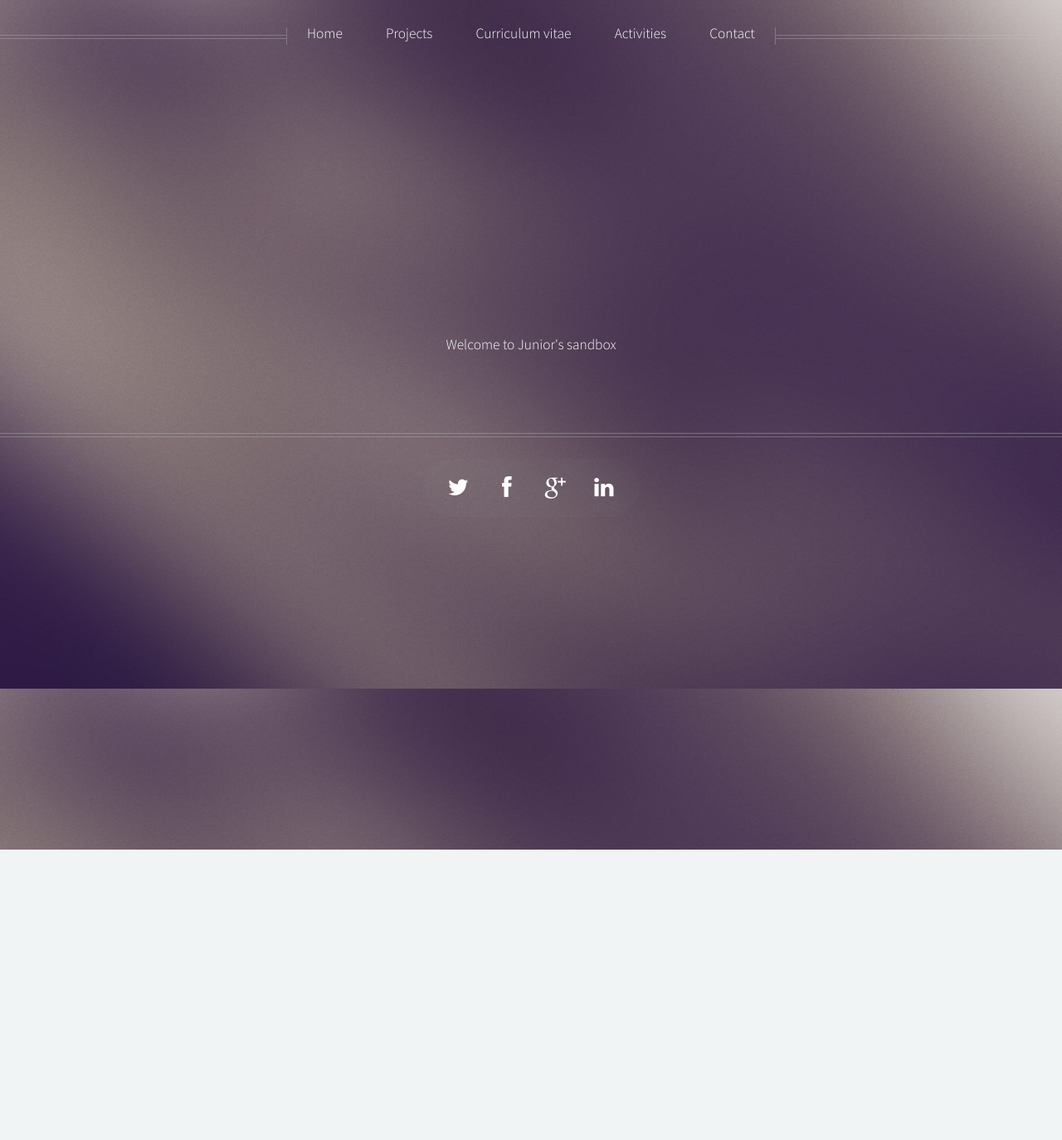
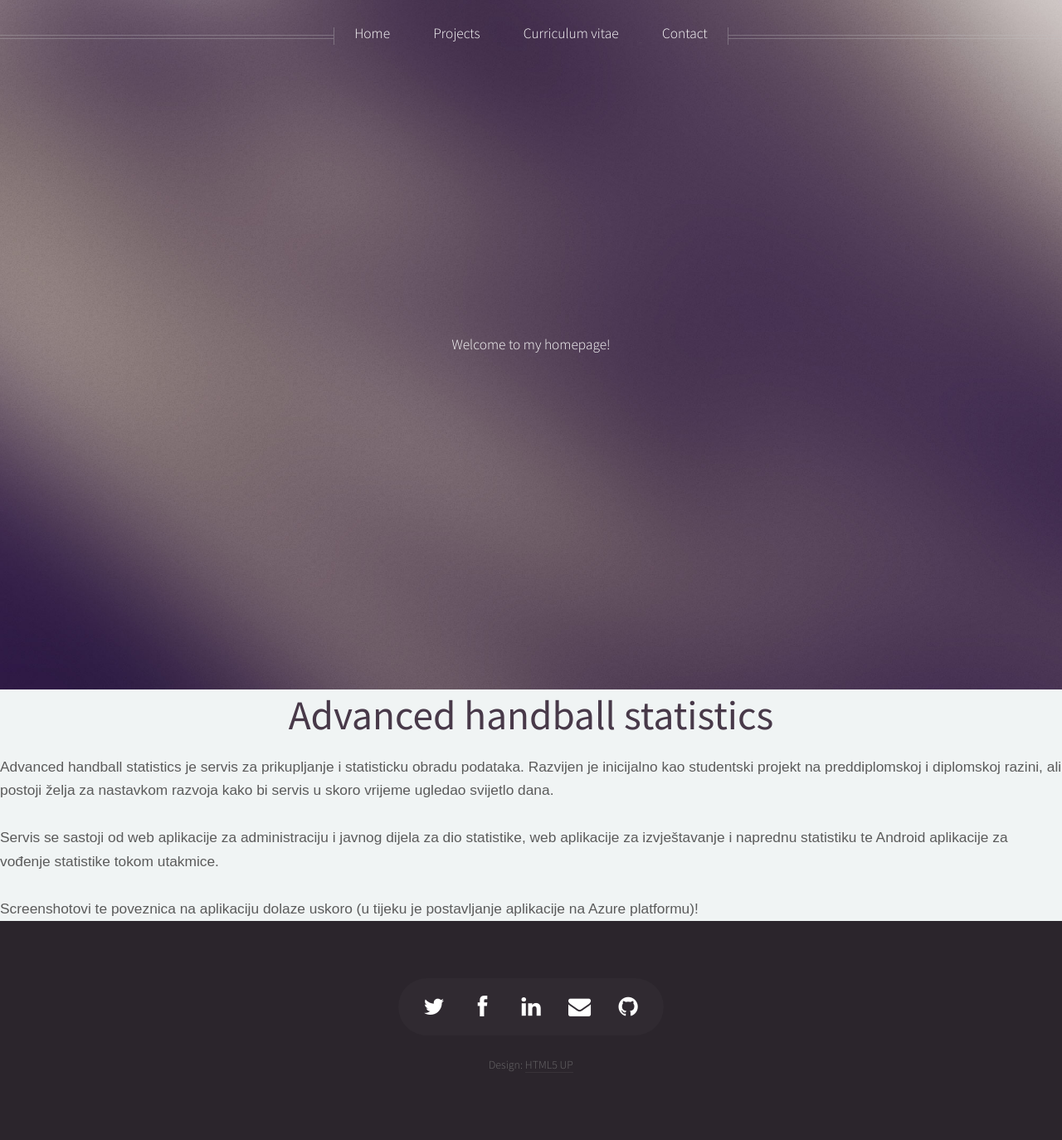
Before and after one commit to thlupic/thlupic.github.io, a plain HTML site: page index.html in a window 1280 px wide. Shown: the whole page at 83% size. Before the commit the page ends 1024 px from the top, so only its background shows below. Drawn offline with Linux system fonts and the light colour scheme.

Commit message:
Added more content to page
Fixed errors, added more content, added menus and links

```diff
--- a/index.html
+++ b/index.html
@@ -22,53 +22,70 @@
 <![endif]-->
 </head>
 <body class="homepage">
-<div id="header">
-<!--   <div class="inner">
-    <header>
-      <h1><a href="#" id="logo">Helios</a></h1>
-      <hr>
-      <span class="byline">Another fine freebie by HTML5 UP</span> </header>
-    <footer> <a href="#banner" class="button circled scrolly">Start</a> </footer>
-  </div> -->
+<div id="header" style="height:90%">
   <nav id="nav">
     <ul>
       <li><a href="#">Home</a></li>
-      <li> <span>Projects</span>
-        <!--<ul>
-          <li><a href="#"></a></li>
-          <li><a href="#"></a></li>
-          <li><a href="#"></a></li>
-          <li> <span>And a submenu &hellip;</span>
-            /*<ul>
-              <li><a href="#">Lorem ipsum dolor</a></li>
-              <li><a href="#">Phasellus consequat</a></li>
-              <li><a href="#">Magna phasellus</a></li>
-              <li><a href="#">Etiam dolore nisl</a></li>
-            </ul>
-          </li>
-          <li><a href="#">Veroeros feugiat</a></li>
-        </ul>-->
+      <li class="opener"> <span>Projects</span>
+        <ul>
+          <li><a href="http://libellum.com.hr">Libellum</a></li>
+          <li><a href="#AHS">Advanced handball statistics</a></li>
+        </ul>
       </li>
-      <li><a href="#">Curriculum vitae</a></li>
-      <li><a href="#">Activities</a></li>
-      <li><a href="#">Contact</a></li>
+      <li class"opener"><span>Curriculum vitae</span>
+	  <ul>
+		  <li><a href="./res/[EN] CV - Tomislav Hlupic - short.pdf">EN-short version</li>
+		  <li><a href="./res/[EN] CV - Tomislav Hlupic.pdf">EN-full version</li>
+		  <li><a href="./res/CV - Tomislav Hlupić - osnovno.pdf">HR-osnovno</li>
+		  <li><a href="./res/CV - Tomislav Hlupić.pdf">HR-potpuno</li>
+	  </ul>
+	  </li>
+      <!-- <li><a href="#activities">Activities</a></li> -->
+      <li><a href="#contact">Contact</a></li>
     </ul>
   </nav>
   <div>
-  Welcome to Junior's sandbox
+  Welcome to my homepage!
   </div>
-  <br/><br/>
-  <hr></hr>
-  <div>
+</div>
+<!-- <div id="activities" class="wrapper style2">
+<div>Vrijedi istaknuti! :)</div>
+<div><a href="https://www.youtube.com/watch?v=doU-maDUE0k">Infarktno osvajanje Elektrijade 2013.</a></div>
+<div><a href="http://www.fer.hr/elektrijada">Odbor za znanstvena i sportska natjecanja</a></div>
+</div> -->
+<div id="AHS" class="container special">
+<div style="text-align:center">
+<header><h2>Advanced handball statistics</h2></header>
+</div>
+
+<text style="font-family:Arial">Advanced handball statistics je servis za prikupljanje i statisticku obradu podataka. Razvijen je inicijalno kao studentski projekt na preddiplomskoj
+i diplomskoj razini, ali postoji želja za nastavkom razvoja kako bi servis u skoro vrijeme ugledao svijetlo dana. </text><br/><br/>
+<text style="font-family:Arial">Servis se sastoji od web aplikacije za administraciju i javnog dijela za dio statistike, web aplikacije za izvještavanje i naprednu statistiku te Android
+aplikacije za vođenje statistike tokom utakmice.</text><br/><br/>
+<text style="font-family:Arial">Screenshotovi te poveznica na aplikaciju dolaze uskoro (u tijeku je postavljanje aplikacije na Azure platformu)!
+</text>
+</div>
+<div id="footer">
+<div id="contact">
+  <div style="text-align:center">
   <section class="contact">
           <ul class="icons">
             <li><a href="http://www.twitter.com/thlupic" class="icon icon-twitter"><span>Twitter</span></a></li>
             <li><a href="http://www.facebook.com/tomislav.hlupic" class="icon icon-facebook"><span>Facebook</span></a></li>
-            <li><a href="#" class="icon icon-google-plus"><span>Google+</span></a></li>
+            <!--<li><a href="#" class="icon icon-google-plus"><span>Google+</span></a></li>-->
             <li><a href="http://hr.linkedin.com/in/tomislavhlupic" class="icon icon-linkedin"><span>Linkedin</span></a></li>
+			<li><a href="mailto:tomislav.hlupic@gmail.com" class="icon icon-envelope"><span>Mail</span></a></li>
+			<li><a href="https://github.com/thlupic" class="icon icon-github"><span>Github</span></a></li>
           </ul>
   </section>
   </div>
 </div>
+<br/>
+<div class="copyright">
+		<ul class="menu">
+            <li>Design: <a href="http://html5up.net/">HTML5 UP</a></li>
+          </ul>
+</div>
+</div>
 </body>
 </html>
```
Also changed, not shown: 4 other files.
